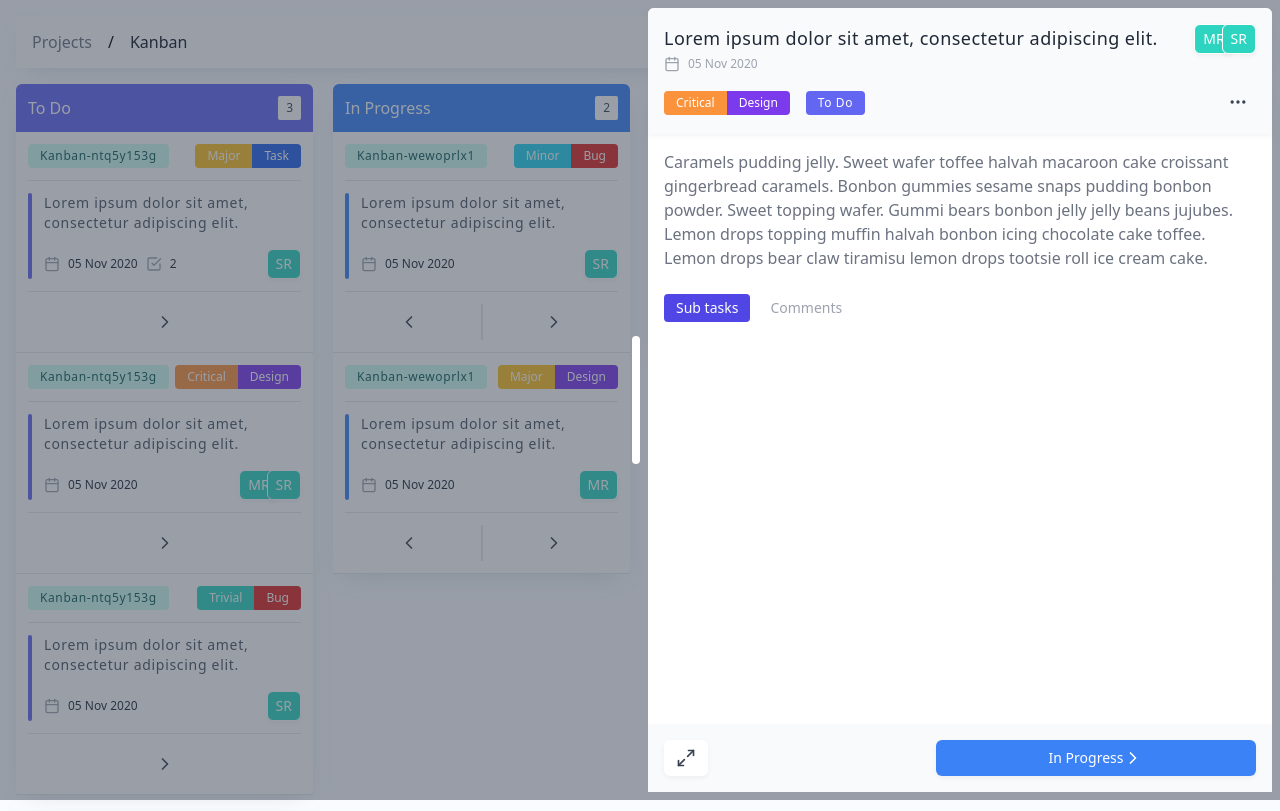
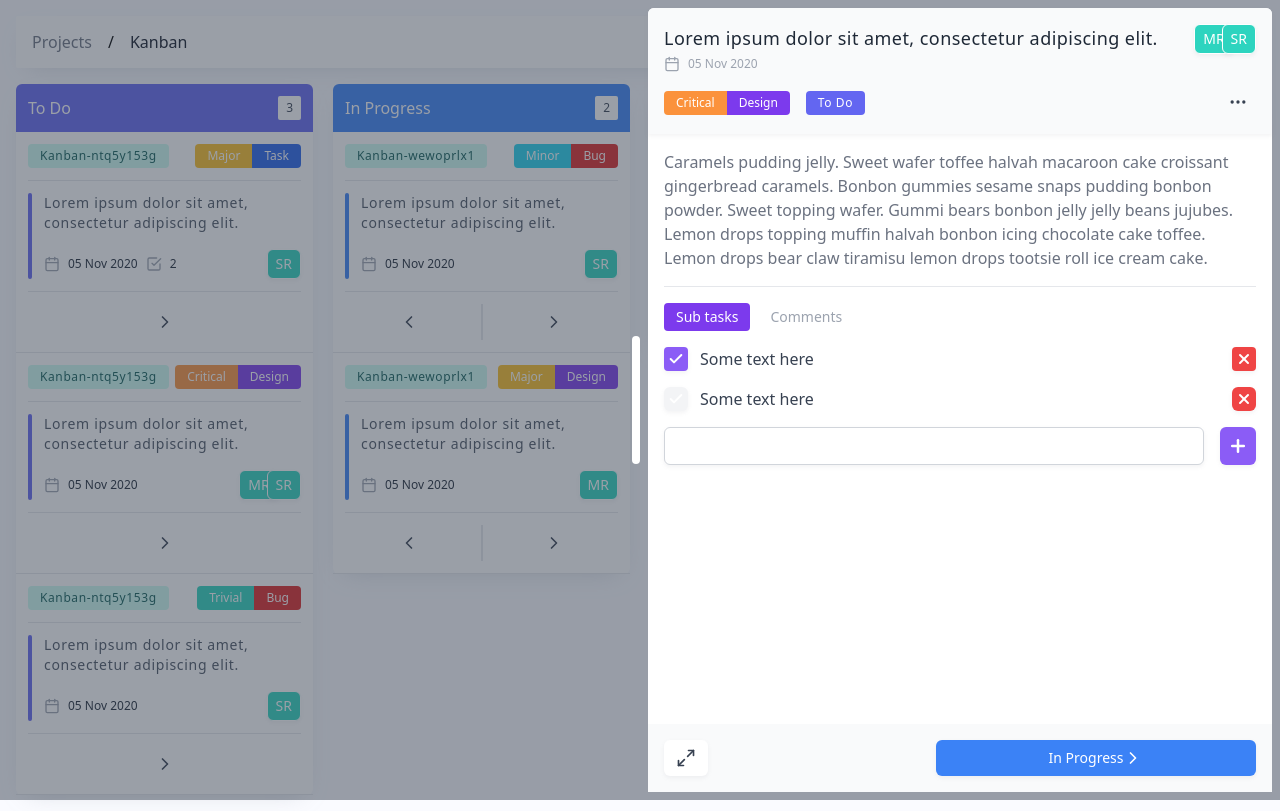
Before and after one commit to stephanrusu/learn-vue-ts, a Vue app: page /kanban/view/8e8v16b0a in a window 1280 px wide. Built offline with nearby package versions, Linux system fonts and the light colour scheme.

Commit message:
Add simple todo list

```diff
--- /dev/null
+++ b/plugins/utils.js
@@ -0,0 +1,13 @@
+const plugin = require("tailwindcss/plugin");
+
+module.exports = plugin(function ({ addUtilities }) {
+  const utils = {
+    ".d-none": {
+      display: "none",
+    },
+  };
+
+  addUtilities(utils, {
+    variants: ["responsive"],
+  });
+});
--- a/src/components/kanban/task/KanbanTaskDisplay.vue
+++ b/src/components/kanban/task/KanbanTaskDisplay.vue
@@ -94,7 +94,7 @@
               v-if="taskOptionsToggle"
               class="origin-top-right absolute right-0 mt-2 w-40 rounded-md shadow-lg bg-white ring-1 ring-black ring-opacity-5"
             >
-              <div class="p-1" role="menu" aria-orientation="vertical" aria-labelledby="options-menu">
+              <div class="p-2" role="menu" aria-orientation="vertical" aria-labelledby="options-menu">
                 <button
                   class="rounded block w-full px-4 py-2 text-sm text-gray-700 hover:bg-gray-100 hover:text-gray-800 text-left"
                   role="menuitem"
@@ -120,17 +120,137 @@
         <div class="text-md text-gray-500">
           {{ task.description }}
         </div>
-        <div class="relative flex py-3 space-x-2 mt-3">
-          <div class="z-10 cursor-pointer text-center py-1 px-3 font-medium text-sm text-white bg-indigo-600 rounded">
+        <div class="relative flex py-4 space-x-2 mt-4 border-t">
+          <div class="z-10 cursor-pointer text-center py-1 px-3 font-medium text-sm text-white bg-purple-600 rounded">
             Sub tasks
           </div>
           <div
-            class="z-10 cursor-pointer text-center py-1 px-3 font-medium text-sm text-gray-400 hover:text-indigo-600"
+            class="z-10 cursor-pointer text-center py-1 px-3 font-medium text-sm text-gray-400 hover:text-purple-600"
           >
             Comments
           </div>
         </div>
-        <div></div>
+        <div>
+          <div class="flex flex-col space-y-4">
+            <div class="flex flex-row items-center justify-between">
+              <label class="flex flex-row items-center" for="inputCheckbox">
+                <input id="inputCheckbox" type="checkbox" class="opacity-0 absolute d-none" />
+                <label
+                  for="inputCheckbox"
+                  class="rounded p-1 shadow-small bg-purple-500 hover:bg-purple-600 ease-in transition-colors mr-3"
+                >
+                  <svg
+                    xmlns="http://www.w3.org/2000/svg"
+                    width="24"
+                    height="24"
+                    viewBox="0 0 24 24"
+                    fill="none"
+                    stroke="currentColor"
+                    stroke-width="3"
+                    stroke-linecap="round"
+                    stroke-linejoin="round"
+                    class="feather feather-check stroke-current w-4 h-4 text-white"
+                  >
+                    <polyline points="20 6 9 17 4 12"></polyline>
+                  </svg>
+                </label>
+                <div class="text-md text-gray-700">Some text here</div>
+              </label>
+              <button
+                type="button"
+                class="rounded p-1 shadow-small bg-red-500 hover:bg-red-600 ease-in transition-colors"
+              >
+                <svg
+                  xmlns="http://www.w3.org/2000/svg"
+                  width="24"
+                  height="24"
+                  viewBox="0 0 24 24"
+                  fill="none"
+                  stroke="currentColor"
+                  stroke-width="3"
+                  stroke-linecap="round"
+                  stroke-linejoin="round"
+                  class="feather feather-plus stroke-current w-4 h-4 text-white"
+                >
+                  <line x1="18" y1="6" x2="6" y2="18"></line>
+                  <line x1="6" y1="6" x2="18" y2="18"></line>
+                </svg>
+              </button>
+            </div>
+            <div class="flex flex-row items-center justify-between">
+              <label class="flex flex-row items-center" for="inputCheckbox">
+                <input id="inputCheckbox" type="checkbox" class="opacity-0 absolute d-none" />
+                <label
+                  for="inputCheckbox"
+                  class="rounded-md p-1 shadow-small bg-gray-100 hover:bg-gray-200 ease-in transition-colors mr-3"
+                >
+                  <svg
+                    xmlns="http://www.w3.org/2000/svg"
+                    width="24"
+                    height="24"
+                    viewBox="0 0 24 24"
+                    fill="none"
+                    stroke="currentColor"
+                    stroke-width="3"
+                    stroke-linecap="round"
+                    stroke-linejoin="round"
+                    class="feather feather-check stroke-current w-4 h-4 text-white"
+                  >
+                    <polyline points="20 6 9 17 4 12"></polyline>
+                  </svg>
+                </label>
+                <div class="text-md text-gray-700">Some text here</div>
+              </label>
+              <button
+                type="button"
+                class="rounded-md p-1 shadow-small bg-red-500 hover:bg-red-600 ease-in transition-colors"
+              >
+                <svg
+                  xmlns="http://www.w3.org/2000/svg"
+                  width="24"
+                  height="24"
+                  viewBox="0 0 24 24"
+                  fill="none"
+                  stroke="currentColor"
+                  stroke-width="3"
+                  stroke-linecap="round"
+                  stroke-linejoin="round"
+                  class="feather feather-plus stroke-current w-4 h-4 text-white"
+                >
+                  <line x1="18" y1="6" x2="6" y2="18"></line>
+                  <line x1="6" y1="6" x2="18" y2="18"></line>
+                </svg>
+              </button>
+            </div>
+          </div>
+          <div class="flex flex-row mt-4">
+            <input
+              type="text"
+              name="text"
+              class="focus:border-purple-300 mr-4 w-full sm:text-sm border-gray-300 rounded-md shadow-small focus:shadow-small-2"
+            />
+            <button
+              type="button"
+              class="rounded-md p-2 shadow-small bg-purple-500 hover:text-purple-600 ease-in transition-colors"
+            >
+              <svg
+                xmlns="http://www.w3.org/2000/svg"
+                width="24"
+                height="24"
+                viewBox="0 0 24 24"
+                fill="none"
+                stroke="currentColor"
+                stroke-width="3"
+                stroke-linecap="round"
+                stroke-linejoin="round"
+                class="feather feather-plus stroke-current w-5 h-5 text-white"
+              >
+                <line x1="12" y1="5" x2="12" y2="19"></line>
+                <line x1="5" y1="12" x2="19" y2="12"></line>
+              </svg>
+            </button>
+          </div>
+        </div>
       </div>
     </template>
     <template #footer>
--- a/tailwind.config.js
+++ b/tailwind.config.js
@@ -921,5 +921,5 @@ module.exports = {
     wordBreak: ["responsive"],
     zIndex: ["responsive", "focus-within", "focus", "hover"],
   },
-  plugins: [require("./plugins/flex-basis"), require("@tailwindcss/forms")],
+  plugins: [require("./plugins/flex-basis"), require("./plugins/utils"), require("@tailwindcss/forms")],
 };
```
Also changed, not shown: src/components/kanban/KanbanTaskOverlay.vue (+0 -22 lines).
